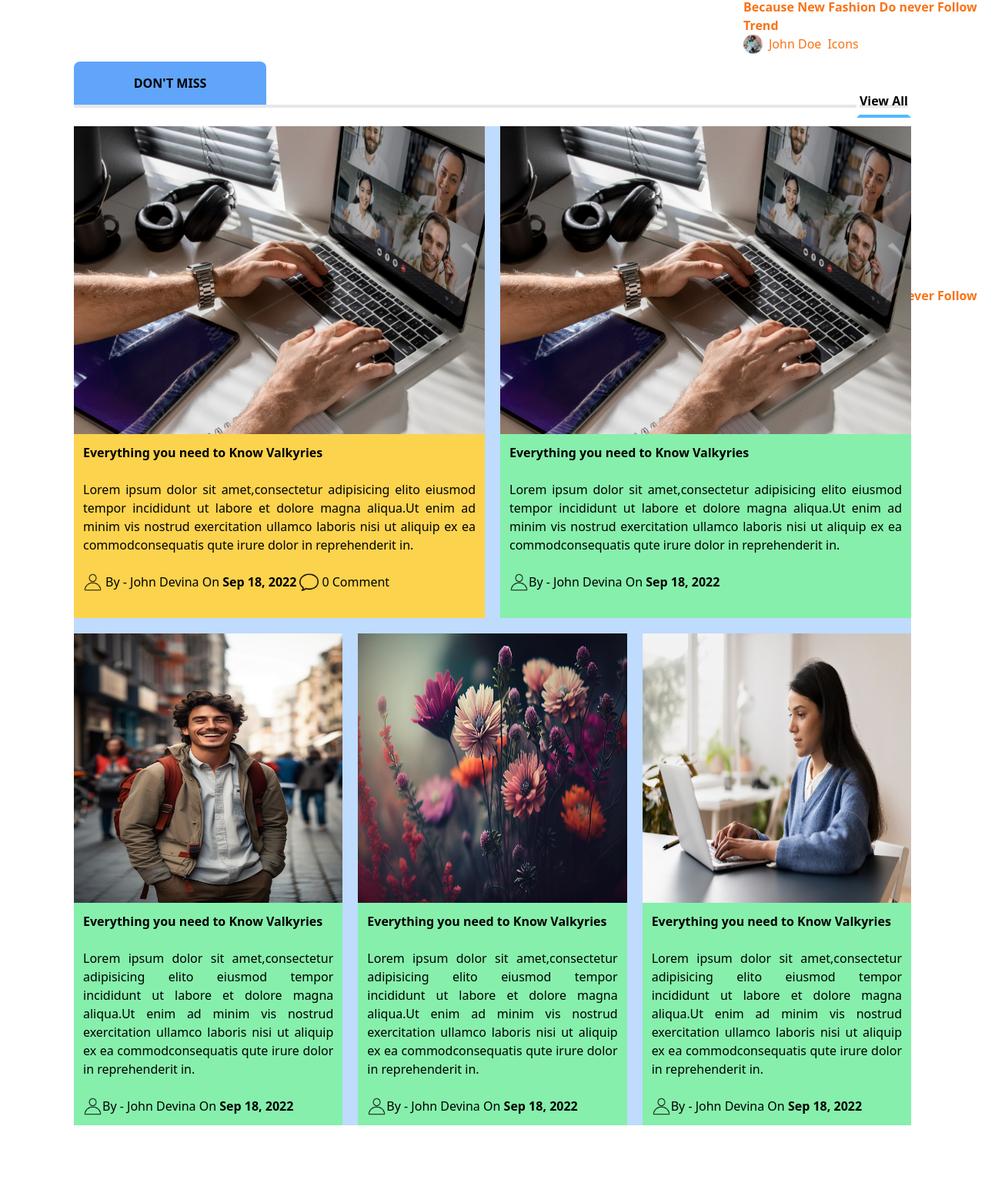
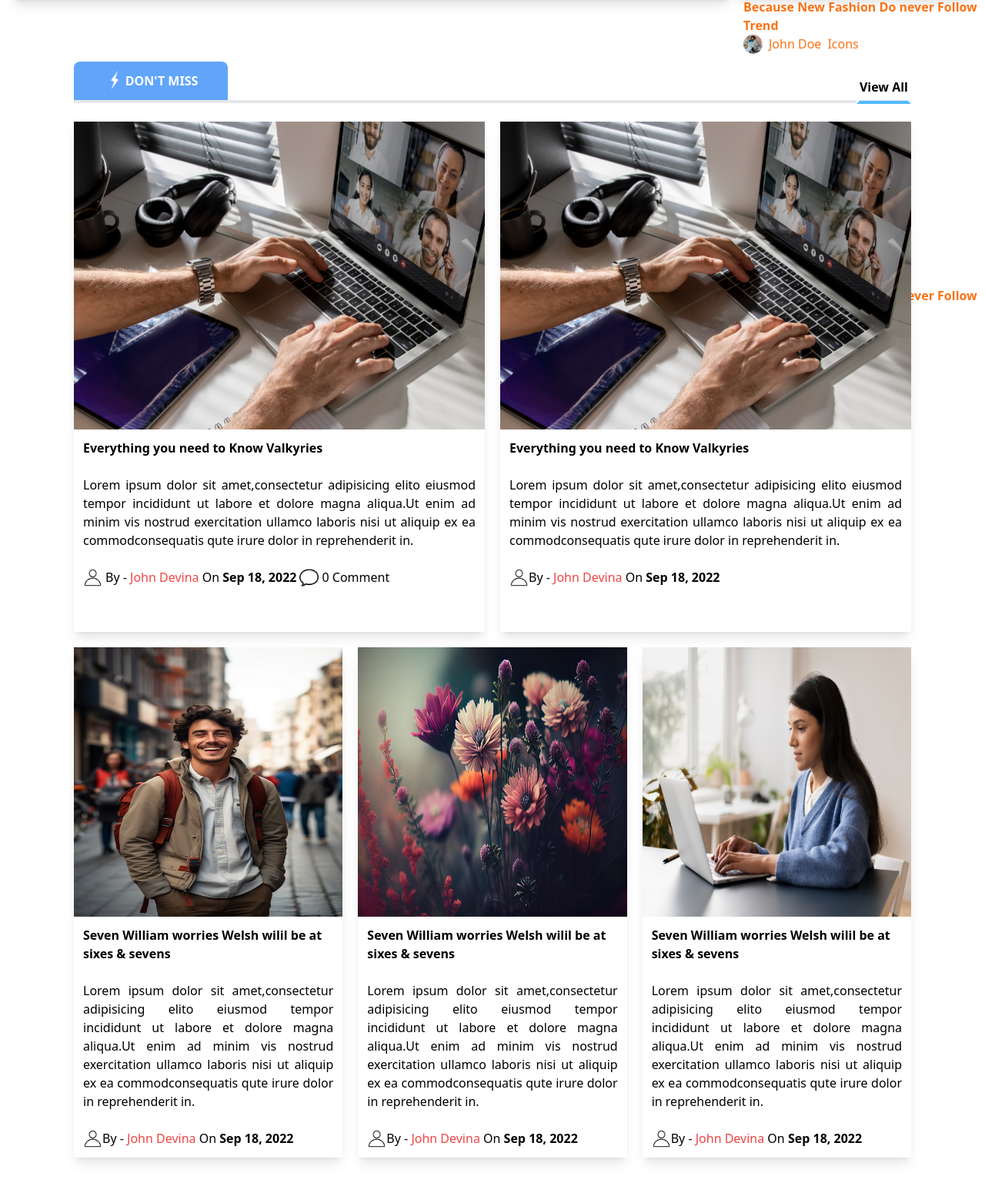
Before and after one commit to Shivani-Karna/Blog_Page, a plain HTML site: page index.html in a window 1280 px wide. Shown: the part 836-2386 px from the top of the page at 77% size. Drawn offline with nearby package versions, Linux system fonts and the light colour scheme.

Commit message:
Completed

```diff
--- a/index.html
+++ b/index.html
@@ -18,22 +18,25 @@
           </div> -->
           <!-- <div class="w-100 h-50 transform skew-x-20 bg-[#ff3359] h-[50px]"></div> -->
           <div class="w-3/4">
+            <div class="flex justify-left ">
+              <img src="./images/bull-horn.png" alt="" class="w-[30px] h-[30px]">
             <p>Parquet Courts on Resisting Nihilism & Why Tourism in Dubai</p>
           </div>
+          </div>
 
-          <div class="w-1/5  align-center">
-            <div class="border-l-2  border-gray-500">
-              <h3>28 January,2022, 14:57</h3>
-            <img src="" alt="">
+          <div class="w-1/5">
+            <div class=" flex gap-1 border-l-2 justify-center border-gray-500">
+              <img src="./images/calendar.png" alt="" class="w-[25px] h-[25px] ">
+            <h3>28 January,2022, 14:57</h3>
           </div>
             <div>
-              </div>
+            </div>
           </div>
 
-          <div class="w-1/5  align-center">
-            <div class=" border-l-2  border-gray-500">
-              <img src="" alt="">
-             <h3>31<sup>0C</sup>,California</h3>
+          <div class="w-1/5 ">
+            <div class=" border-l-2 justify-center border-gray-500 flex gap-1">
+              <img src="./images/clear-sky.png" alt="" class="w-[25px] h-[25px]">
+              <h3>31<sup>0C</sup>,California</h3>
             </div>
           </div>
       </div>
@@ -95,7 +98,7 @@
       <!-- Main Div for Header Section -->
       <section class="grid grid-cols-4 grid-cols-4 gap-2">
       <!-- First Part -->
-      <div class="bg-blue-400 col-span-3 row-span-3">
+      <div class="bg-blue-400 col-span-3 row-span-3 shadow-lg">
       <img src="./images/content12.jpg" alt="" class="  w-full h-full">
       <div class="bg-white absolute top-[1000px] left-[80px] w-[750px] h-48 p-5 gap-2">
       <section class="">
@@ -113,7 +116,7 @@
       </div>
       </div>
       <!-- Second PArt -->
-      <div class="bg-blue-200">
+      <div class="bg-blue-200 shadow-lg ">
       <img src="./images/content13.jpg" alt="Content2 image" class="">
       <div class="text-black p-2 absolute top-[450px] text-orange-500">
           <h3 class="font-bold">Because New Fashion Do never Follow Trend</h3>
@@ -123,8 +126,9 @@
       </div>
       </div>
       </div>
+      <!-- Third Part -->
 
-      <div class="bg-cyan-200">
+      <div class="bg-cyan-200 shadow-lg ">
       <img src="./images/content13.jpg" alt="Content3 image">
       <div class="p-2 absolute top-[825px] text-orange-500">
           <h3 class="font-bold">Because New Fashion Do never Follow Trend</h3>
@@ -133,9 +137,10 @@
           <h4>Icons</h4>
         </div>
       </div>
+      <!-- Fourth Part  -->
+      <div class="bg-gray-200 shadow-lg">
+      <img src="./images/content13.jpg" alt="Content4 image">
 
-      <div class="bg-gray-200">
-      <img src="./images/content13.jpg" alt="Content4 image">
       <div class="p-2 absolute top-[1200px] text-orange-500">
           <h3 class="font-bold">Because New Fashion Do never Follow Trend</h3>
           <div class="flex gap-2"><img src="./images/boy2.jpg" alt="" class="w-[25px]  h-[25px] rounded-full">
@@ -149,16 +154,19 @@
     <div class="gap-y-100">
        <div class=" border-b-4 flex justify-between m-20 ">
 
-      <button class="bg-blue-400 p-4  rounded-t-lg w-[250px]">
-        <h3 class="font-bold">DON'T MISS</h3></button>
+      <button class="bg-blue-400 p-4 h-[50px] rounded-t-lg w-[200px] flex justify-center items-center">
+        <div >
+          <img src="./images/lightning-the-white-color-icon-vector-15662218-removebg-preview.png" alt="" class="w-[28px] h-[28px]">
+        </div>
+        <h3 class="font-bold text-white ">DON'T MISS</h3></button>
 
-    <div class="border-4 border-[#ffffff] border-b-[#50bbff] h-[50px] relative top-[23px]  font-bold pt-3">
+    <div class="border-4 border-[#ffffff] border-b-[#50bbff] h-[50px] relative top-[5px]  font-bold pt-3">
       View All
     </div>
     </div>
-    <div class="grid grid-cols-6 grid-rows-2 gap-5 m-20 bg-blue-200 relative bottom-14">
+    <div class="grid grid-cols-6 grid-rows-2 gap-5 m-20  relative bottom-14">
        <!-- First Page  -->
-      <div class="bg-amber-300 col-span-3">
+      <div class="shadow-lg col-span-3">
        <section class="">
         <img src="./images/content11.jpg" alt="Image not found" class=" w-[1000px] h-[400px]" >
        </section>
@@ -171,7 +179,7 @@
        <section class="p-3">
         <div class="flex gap-1">
           <img src="./images/profile.png" alt="Icon" class="w-[25px] h-[25px] ">
-          <div>By - John Devina On <b>Sep 18, 2022</b></div>
+          <div>By - <span class="text-red-500">John Devina</span> On <b>Sep 18, 2022</b></div>
 
           <img src="./images/speech-bubble.png" alt="comment icon" class="w-[25px] h-[25px]">
           <p>0 Comment</p>
@@ -180,7 +188,7 @@
       </div>
       <!-- Second Page -->
 
-       <div class="bg-green-300 col-span-3">
+       <div class="shadow-lg col-span-3">
         <section>
          <img src="./images/content11.jpg" alt="Image not found" class=" w-[1000px] h-[400px]">
         </section>
@@ -193,19 +201,19 @@
         <section class="p-3">
           <div class="flex">
           <img src="./images/profile.png" alt=""  class="w-[25px] h-[25px]">
-           <div>By - John Devina On <b>Sep 18, 2022</b></div>
+           <div>By - <span class="text-red-500">John Devina</span> On <b>Sep 18, 2022</b></div>
           </div>
 
         </section>
        </div>
 
        <!-- Third page -->
-       <div class="bg-green-300 col-span-2">
+       <div class="shadow-lg col-span-2">
         <section>
          <img src="./images/boy1.jpg" alt="Image not found" class=" w-[800px] h-[350px]">
         </section>
         <section class="p-3">
-         <h2 class="font-bold">Everything you need to Know Valkyries</h2>
+         <h2 class="font-bold">Seven William worries Welsh wilil be at sixes & sevens</h2>
         </section>
         <section class="p-3">
          <p class="text-justify">Lorem ipsum dolor sit amet,consectetur adipisicing elito eiusmod tempor incididunt ut labore et dolore magna aliqua.Ut enim ad minim vis nostrud exercitation ullamco laboris nisi ut aliquip ex ea commodconsequatis qute irure dolor in reprehenderit in.</p>
@@ -213,19 +221,19 @@
         <section class="p-3">
           <div class="flex">
            <img src="./images/profile.png" alt=""  class="w-[25px] h-[25px]">
-           <div>By - John Devina On <b>Sep 18, 2022</b></div>
+           <div>By - <span class="text-red-500">John Devina</span> On <b>Sep 18, 2022</b></div>
           </div>
         </section>
        </div>
 
 
        <!-- Fourth Page -->
-       <div class="bg-green-300 col-span-2">
+       <div class="shadow-lg col-span-2">
         <section>
          <img src="./images/smallest.jpg" alt="Image not found" class=" w-[800px] h-[350px]">
         </section>
         <section class="p-3">
-         <h2 class="font-bold">Everything you need to Know Valkyries</h2>
+         <h2 class="font-bold">Seven William worries Welsh wilil be at sixes & sevens</h2>
         </section>
         <section class="p-3 ">
          <p class="text-justify">Lorem ipsum dolor sit amet,consectetur adipisicing elito eiusmod tempor incididunt ut labore et dolore magna aliqua.Ut enim ad minim vis nostrud exercitation ullamco laboris nisi ut aliquip ex ea commodconsequatis qute irure dolor in reprehenderit in.</p>
@@ -234,7 +242,7 @@
         <section class="p-3">
           <div class="flex">
            <img src="./images/profile.png" alt=""  class="w-[25px] h-[25px]">
-           <div>By - John Devina On <b>Sep 18, 2022</b></div>
+           <div>By - <span class="text-red-500">John Devina</span> On <b>Sep 18, 2022</b></div>
            <img src="" alt="">
           </div>
         </section>
@@ -243,12 +251,12 @@
 
        <!-- Fifth Page -->
 
-       <div class="bg-green-300 col-span-2">
+       <div class="shadow-lg col-span-2">
         <section>
          <img src="./images/content13.jpg" alt="Image not found" class=" w-[800px] h-[350px]">
         </section>
         <section class="p-3">
-         <h2 class="font-bold">Everything you need to Know Valkyries</h2>
+         <h2 class="font-bold">Seven William worries Welsh wilil be at sixes & sevens</h2>
         </section>
         <section class="p-3">
          <p class="text-justify">Lorem ipsum dolor sit amet,consectetur adipisicing elito eiusmod tempor incididunt ut labore et dolore magna aliqua.Ut enim ad minim vis nostrud exercitation ullamco laboris nisi ut aliquip ex ea commodconsequatis qute irure dolor in reprehenderit in.</p>
@@ -256,7 +264,7 @@
         <section class="p-3">
           <div class="flex">
            <img src="./images/profile.png" alt="" class="w-[25px] h-[25px]">
-           <div>By - John Devina On <b>Sep 18, 2022</b></div>
+           <div>By - <span class="text-red-500">John Devina</span> On <b>Sep 18, 2022</b></div>
           </div>
         </section>
        </div>
```
Also changed, not shown: images/bull-horn.png (added), images/calendar.png, images/clear-sky.png (added), images/cloudy.png (deleted), images/flash.png (added), images/lightning-the-white-color-icon-vector-15662218-removebg-preview.png (added).
